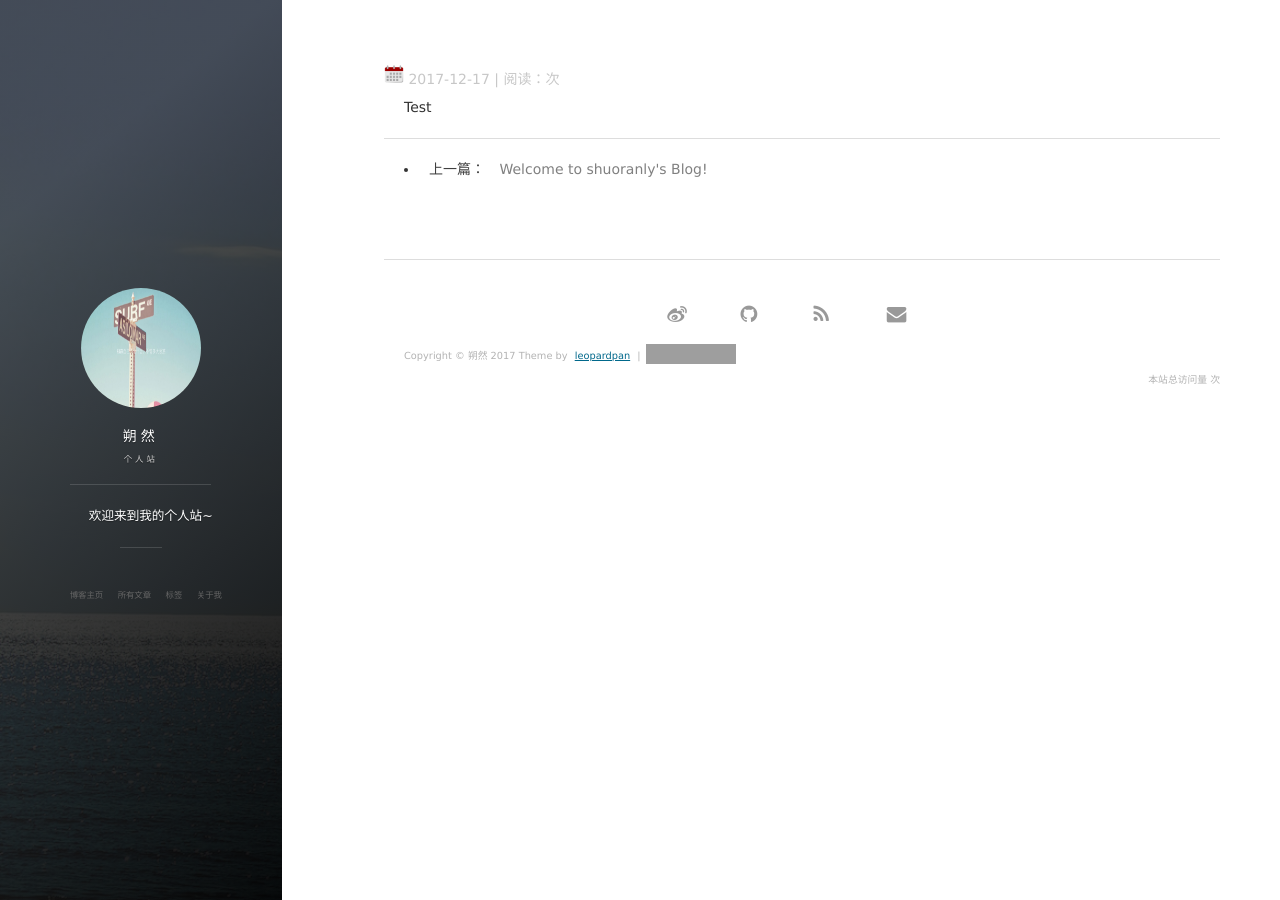
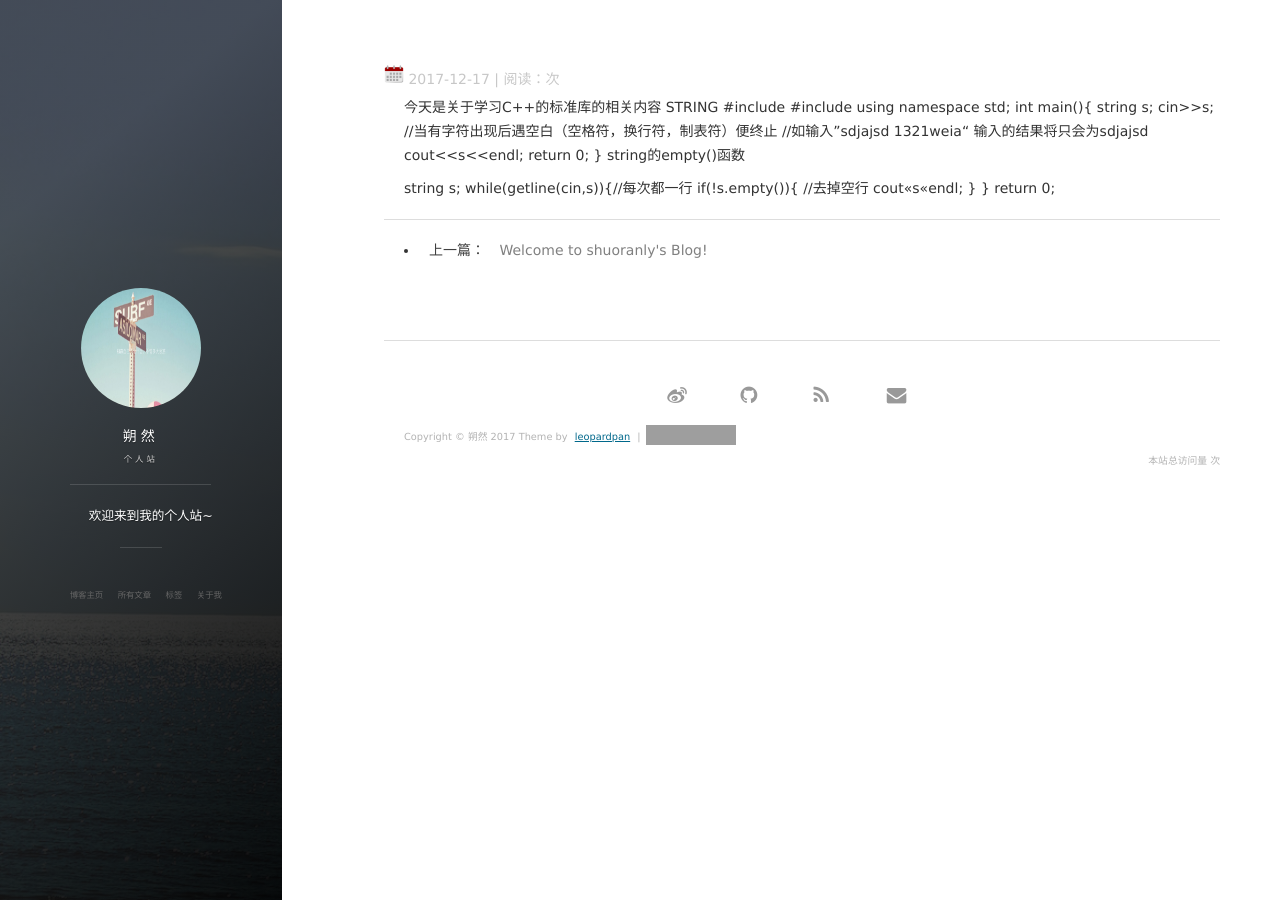
Before and after one commit to shuoranly/shuoranly.github.io, a Jekyll site: the page built from _posts/2017-12-17-Test.markdown, in a window 1280 px wide. Built offline with Jekyll 4.4.1, drawn with Linux system fonts in a browser that asks for light colours; nearby versions of some CDN libraries; our own code applies the rules of GitHub Pages for plain Markdown files; comment, search, counter and statistics services are not loaded; grey boxes are pictures that could not be loaded.

Commit message:
Update 2017-12-17-Test.markdown

```diff
--- a/_posts/2017-12-17-Test.markdown
+++ b/_posts/2017-12-17-Test.markdown
@@ -4,4 +4,25 @@ title:  "Test"
 tags:C++(standard-library)
 ---
 
-Test
+今天是关于学习C++的标准库的相关内容
+STRING
+#include<iostream>
+#include<string>
+using namespace std;
+int main(){
+  string s;
+  cin>>s;
+  //当有字符出现后遇空白（空格符，换行符，制表符）便终止
+  //如输入”sdjajsd  1321weia“  输入的结果将只会为sdjajsd
+  cout<<s<<endl;
+  return 0;
+}
+string的empty()函数
+
+string s;
+while(getline(cin,s)){//每次都一行
+	if(!s.empty()){    //去掉空行
+		cout<<s<<endl;
+	}
+}
+return 0;
```
